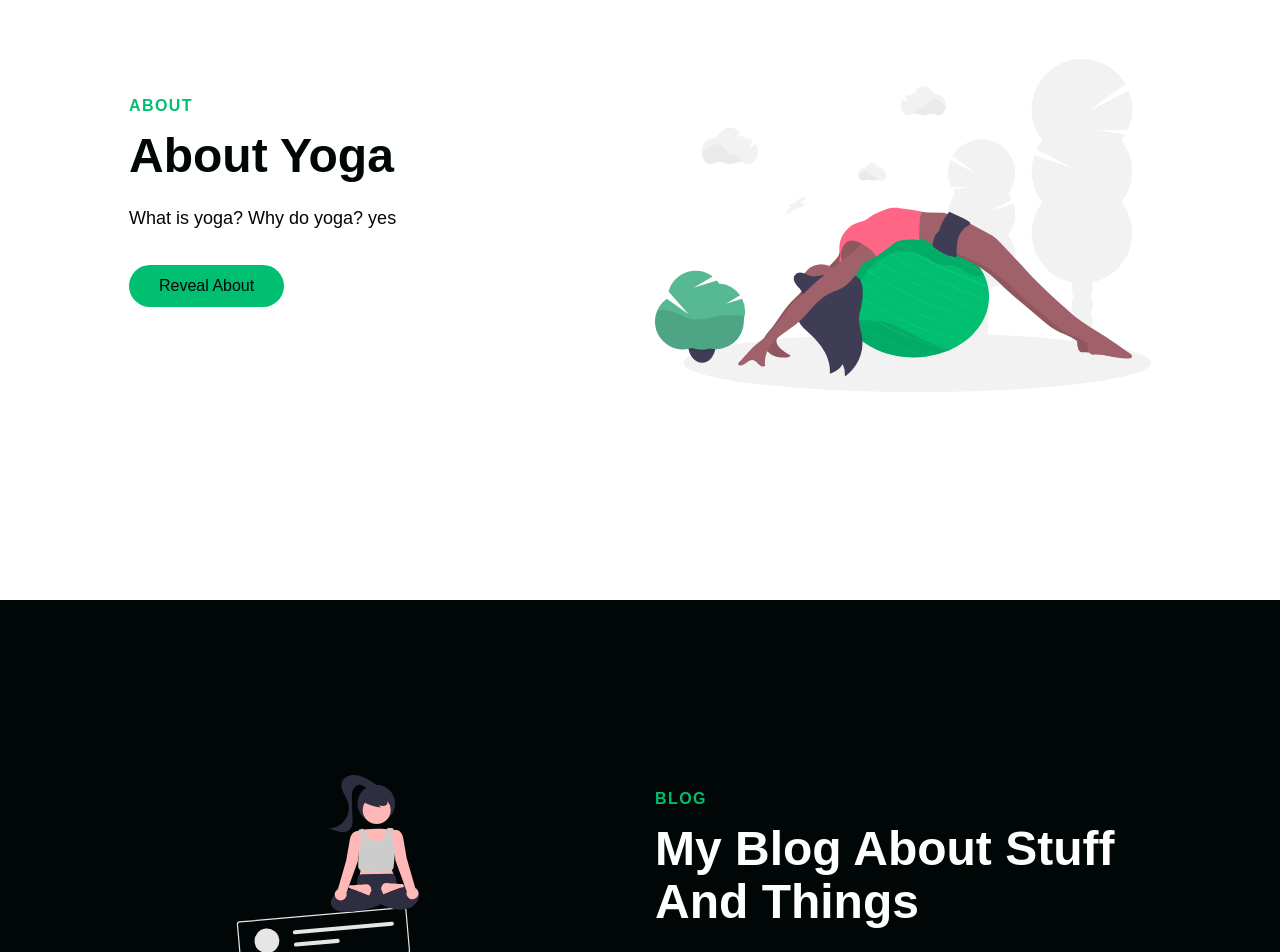
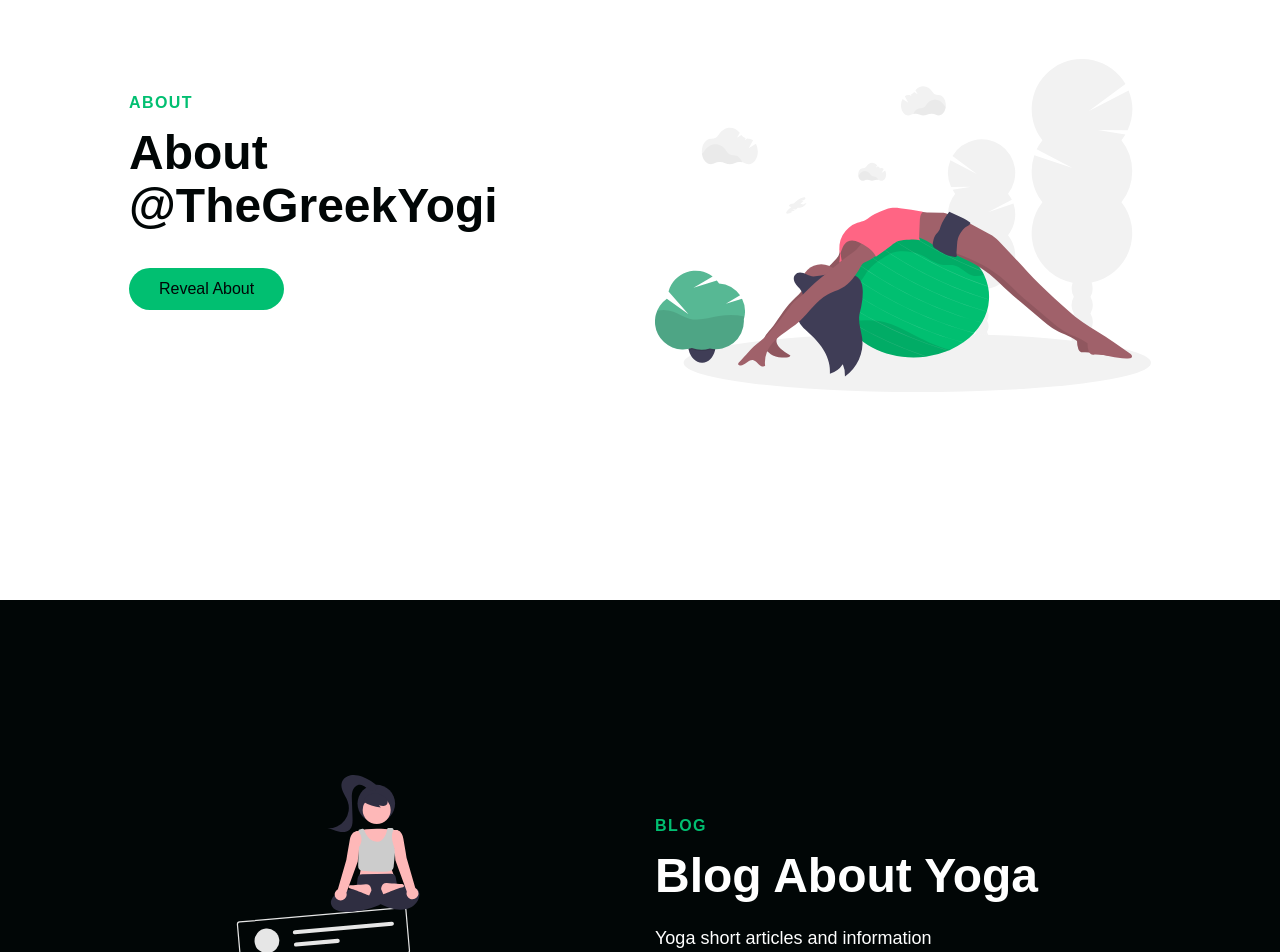
Before and after one commit to BlakeIsMyWaifu/TheGreekYogi, a React (Create React App) app: page / in a window 1280 px wide. Shown: the part 1640-2592 px from the top of the page. Built offline with nearby package versions, Linux system fonts and the light colour scheme; a web font is replaced by a local one.

Commit message:
Minor text changes

```diff
--- a/src/components/Sections/InfoSection/MoreSection/MoreSectionElements.js
+++ b/src/components/Sections/InfoSection/MoreSection/MoreSectionElements.js
@@ -15,6 +15,9 @@ export const MoreWrapper = styled.div`
 	padding: 20px;
 `
 
-export const MoreTitle = styled.h1``
+export const MoreTitle = styled.p`
+	padding-left: 24px;
+	font-size: 20px;
+`
 
 export const MoreDescription = styled.p``
--- a/src/sectionData/About.js
+++ b/src/sectionData/About.js
@@ -5,8 +5,8 @@ export default {
 	format: 1,
 	text: {
 		category: 'About',
-		title: 'About Yoga',
-		description: 'What is yoga? Why do yoga? yes',
+		title: 'About @TheGreekYogi',
+		description: '',
 	},
 	image: {
 		imgStart: false,
@@ -22,7 +22,7 @@ export default {
 		{
 			title: 'The Calling',
 			description: [
-				'Tried Yoga to try to benefit my passion in freediving and scuba-diving; some months later it became a way of life, the only way forward was to share this way of life.',
+				'I tried Yoga to try to benefit my passion in freediving and scuba-diving; some months later it became a way of life, the only way forward was to share this way of life.',
 				'I first tried a yoga class experimentally, after reading a book about freediving. In some casual conversation with fellow divers it was mentioned that a calm, steady, yogi style breath pattern will help with air consumption enabling longer dives. By chance, I met Lila, a yoga teacher, working part time in my local bakery and the rest is history. I started going to her class once a week, which, very fast, developed to thrice weekly. She encouraged me to follow the path of the teachings and join a Teacher Training Program.'
 			]
 		},
--- a/src/sectionData/Blog.js
+++ b/src/sectionData/Blog.js
@@ -5,8 +5,8 @@ export default {
 	format: 0,
 	text: {
 		category: 'Blog',
-		title: 'My Blog About Stuff And Things',
-		description: 'This is a blog about said stuff and things.',
+		title: 'Blog About Yoga',
+		description: 'Yoga short articles and information',
 	},
 	image: {
 		imgStart: true,
--- a/src/sectionData/Contact.js
+++ b/src/sectionData/Contact.js
@@ -28,7 +28,7 @@ export default {
 	format,
 	text: {
 		category: 'Contact',
-		title: 'Where to Contact',
+		title: 'How to Contact',
 		description
 	},
 	image: {
```
